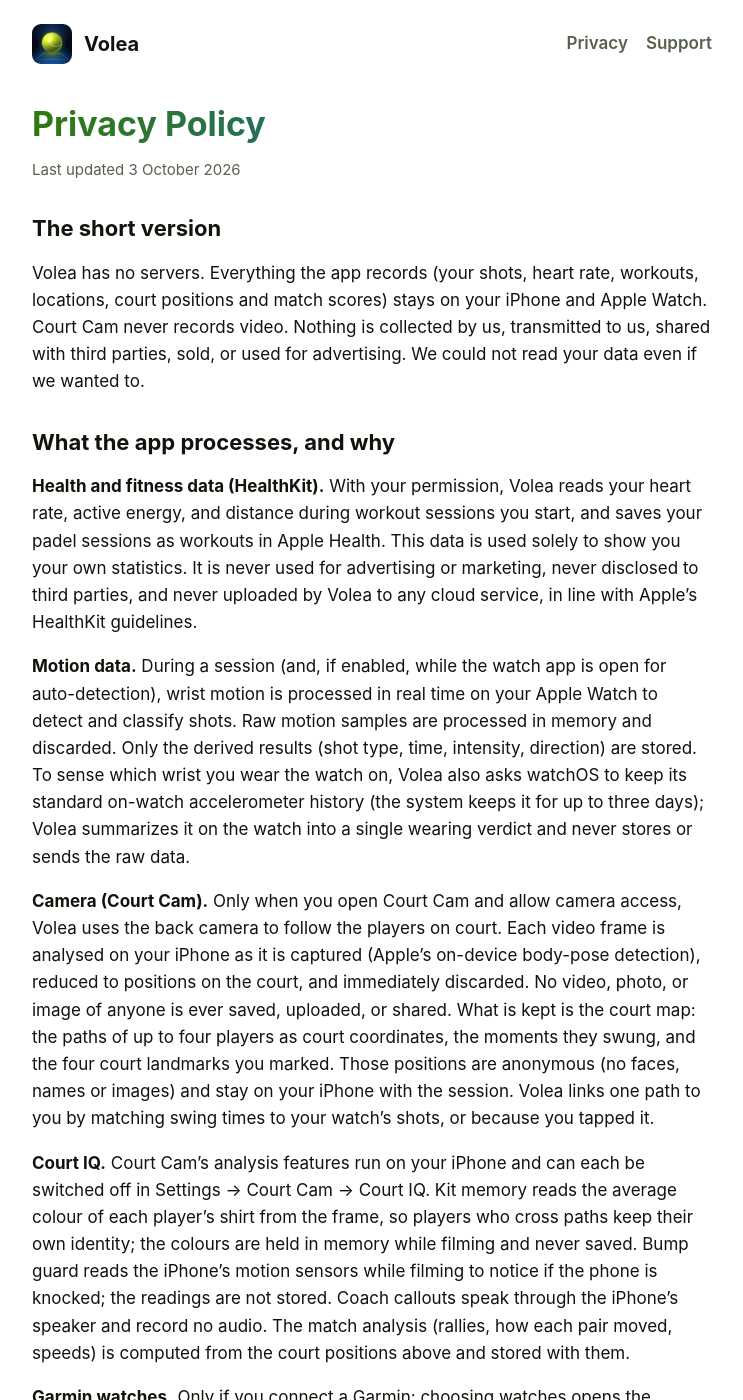
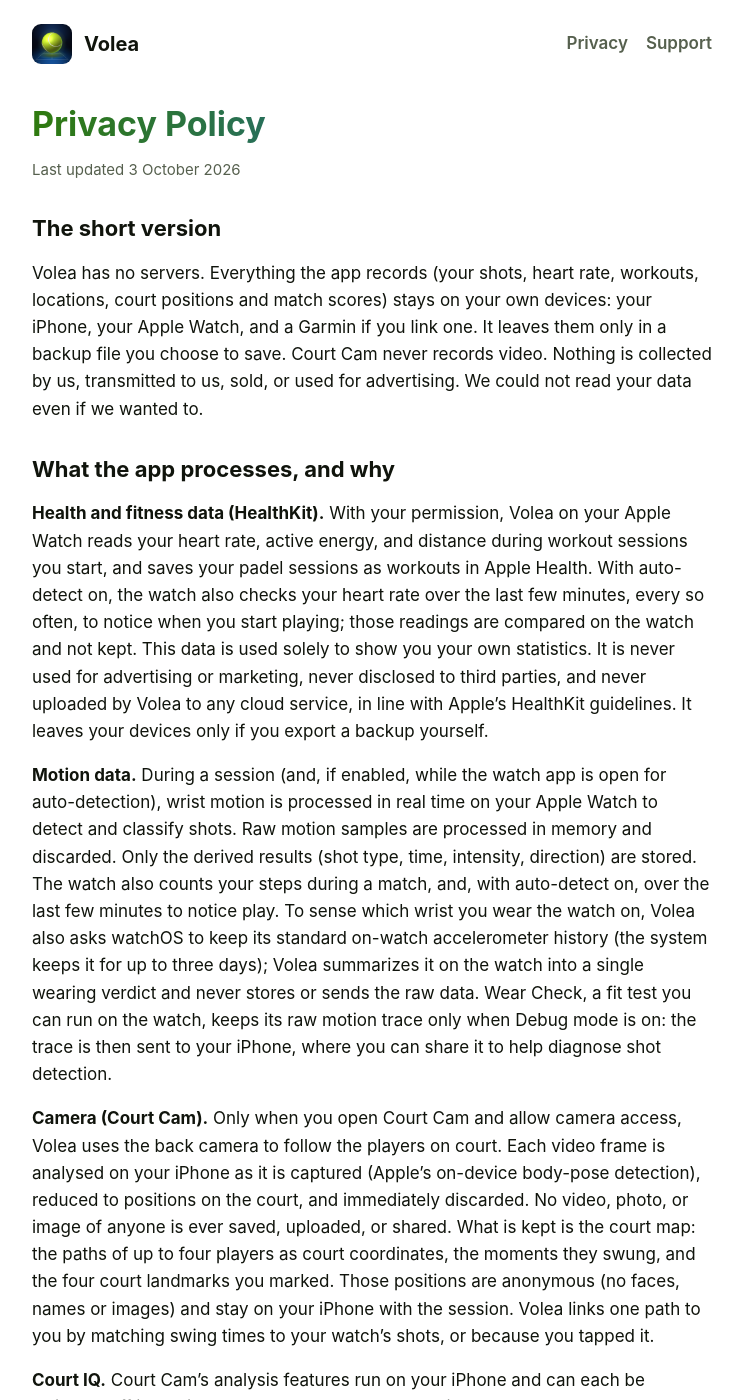
Before and after one commit to Liniker-Seixas/volea, a Jekyll site: the page built from privacy.md, in a window 1280 px wide and 1400 px high. Shown: the whole window, without its empty margins (268-1011 px from the left). Built offline with Jekyll 4.4.1, drawn with Linux system fonts in a browser that asks for light colours; some of the changed text lies outside the part shown.

Commit message:
Privacy and support for build 3: auto-detect reads, Wear Check in Debug mode, Garmin via Apple Health

```diff
--- a/privacy.md
+++ b/privacy.md
@@ -13,29 +13,38 @@ permalink: /privacy/
 
 Volea has no servers. Everything the app records (your shots, heart
 rate, workouts, locations, court positions and match scores) stays on
-your iPhone and Apple Watch. Court Cam never records video. Nothing is collected by us, transmitted to us, shared with
-third parties, sold, or used for advertising. We could not read your data
-even if we wanted to.
+your own devices: your iPhone, your Apple Watch, and a Garmin if you link
+one. It leaves them only in a backup file you choose to save. Court Cam
+never records video. Nothing is collected by us, transmitted to us, sold,
+or used for advertising. We could not read your data even if we wanted
+to.
 
 ## What the app processes, and why
 
-**Health and fitness data (HealthKit).** With your permission, Volea
-reads your heart rate, active energy, and distance during workout sessions
-you start, and saves your padel sessions as workouts in Apple Health.
-This data is used solely to show you your own statistics. It is never used
-for advertising or marketing, never disclosed to third parties, and never
+**Health and fitness data (HealthKit).** With your permission, Volea on
+your Apple Watch reads your heart rate, active energy, and distance during
+workout sessions you start, and saves your padel sessions as workouts in
+Apple Health. With auto-detect on, the watch also checks your heart rate
+over the last few minutes, every so often, to notice when you start
+playing; those readings are compared on the watch and not kept. This data
+is used solely to show you your own statistics. It is never used for
+advertising or marketing, never disclosed to third parties, and never
 uploaded by Volea to any cloud service, in line with Apple's HealthKit
-guidelines.
+guidelines. It leaves your devices only if you export a backup yourself.
 
 **Motion data.** During a session (and, if enabled, while the watch app is
 open for auto-detection), wrist motion is processed in real time on your
 Apple Watch to detect and classify shots. Raw motion samples are processed
 in memory and discarded. Only the derived results (shot type, time,
-intensity, direction) are stored. To sense which wrist you wear the watch
-on, Volea also asks watchOS to keep its standard on-watch accelerometer
-history (the system keeps it for up to three days); Volea summarizes it on
-the watch into a single wearing verdict and never stores or sends the raw
-data.
+intensity, direction) are stored. The watch also counts your steps
+during a match, and, with auto-detect on, over the last few minutes to
+notice play. To sense which wrist you wear the watch on, Volea also asks
+watchOS to keep its standard on-watch accelerometer history (the system
+keeps it for up to three days); Volea summarizes it on the watch into a
+single wearing verdict and never stores or sends the raw data. Wear Check,
+a fit test you can run on the watch, keeps its raw motion trace only when
+Debug mode is on: the trace is then sent to your iPhone, where you can
+share it to help diagnose shot detection.
 
 **Camera (Court Cam).** Only when you open Court Cam and allow camera
 access, Volea uses the back camera to follow the players on court. Each
@@ -69,7 +78,8 @@ Connect, handled by Garmin under Garmin's own terms, like any Garmin
 activity.
 
 **Apple Health import.** Only if you turn on Import from Apple Health
-(Settings → Garmin & other watches): with your permission, Volea reads the
+(Settings → Garmin & other watches): with your permission, Volea on your
+iPhone reads the
 racket workouts other apps saved to Apple Health (tennis, pickleball,
 racquetball and squash, the types apps use for padel), with their heart
 rate, energy and distance, to add them as sessions or fill in a match Volea
@@ -86,11 +96,11 @@ small copy of your photo, and your settings are kept in your own iCloud
 account using Apple's iCloud key-value storage, so a new iPhone signed in to
 your Apple ID picks them up. That data is stored by Apple under your
 account; Volea's developer has no access to it. You can turn sync off in
-Settings → iCloud & backup.
+Settings → Backup.
 
-**Backups.** "Back up everything" creates one file with your sessions,
-profile, photo and settings. It goes only where you save or send it (for
-example your iCloud Drive), and "Restore from a backup" reads it back.
+**Backups.** "Back up everything" creates one file with your sessions
+(heart rate included), profile, photo and settings. It goes only where you
+save or send it, and "Restore from a backup" reads it back.
 
 **Debug logs.** Only if you turn on Debug mode (Settings → Debugging),
 Volea writes a log of app events (shots, points, syncs, Court Cam steps,
@@ -98,21 +108,23 @@ errors) to a file on your iPhone and watch. It can include heart rate and
 shot data. Logs never leave your devices unless you share them, and you
 can clear them at any time.
 
-**Location.** With your permission, Volea captures one coarse location
-fix when a session starts, so the session can be tagged with the venue.
-The coordinates and venue name are stored only inside the session record
-on your devices. You can decline location access and everything else
-still works.
+**Location.** With your permission, Volea on your Apple Watch captures
+one coarse location fix when a session starts, so the session can be
+tagged with the venue; the venue name is looked up with Apple's location
+service. The coordinates and venue name are stored only inside the session
+record on your devices. You can decline location access and everything
+else still works.
 
 **Match scores and settings.** Scores you log and preferences you set are
 stored on-device.
 
 ## Where your data lives
 
-- On your iPhone and Apple Watch, in the app's private storage, protected
-  by iOS device encryption.
-- Data moves between your watch and phone exclusively through Apple's
-  encrypted Watch Connectivity channel.
+- On your iPhone, Apple Watch and linked Garmin, in the app's private
+  storage, protected by their device encryption.
+- An Apple Watch and your iPhone exchange data only through Apple's
+  encrypted Watch Connectivity channel; a linked Garmin and your iPhone
+  only through Garmin's Connect IQ Bluetooth link.
 - Your device backups (iCloud or computer backups, managed by Apple under
   Apple's terms) may include the app's data like any other app.
 
@@ -131,8 +143,8 @@ stored on-device.
   gracefully.
 - **Garmin:** Settings → Garmin & other watches → Unlink Garmin stops the
   link; Import from Apple Health can be switched off there too.
-- **Export:** Settings → Data → Export all sessions gives you everything
-  as a JSON file you own.
+- **Export:** Settings → Backup → Back up everything gives you everything
+  as one JSON file you own.
 - **Profile:** every profile field can be cleared, and the photo removed
   (touch and hold it).
 - **Delete:** Settings → Data lets you delete demo data or every session
```
Also changed, not shown: support.md (+2 -2 lines).
